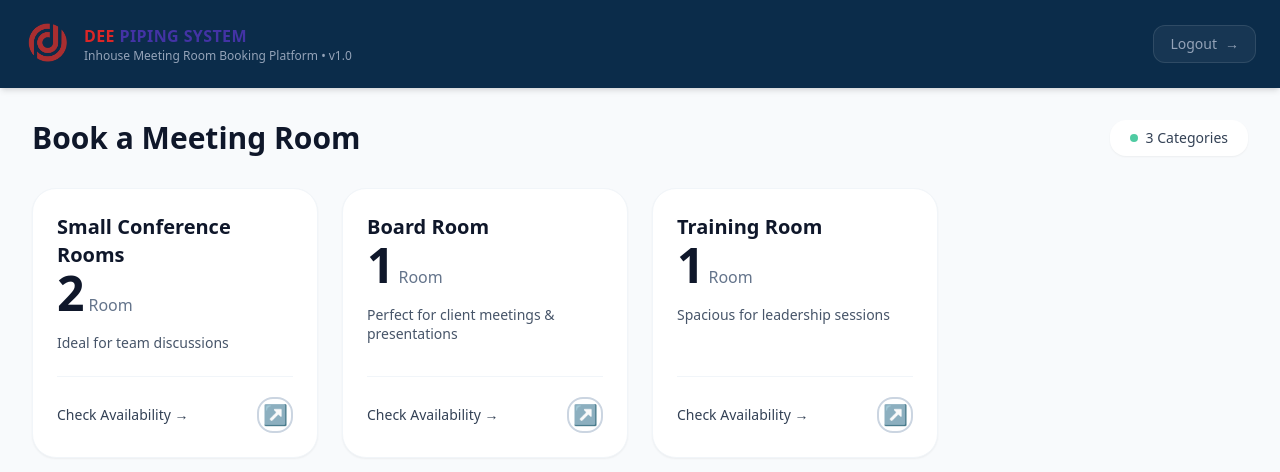
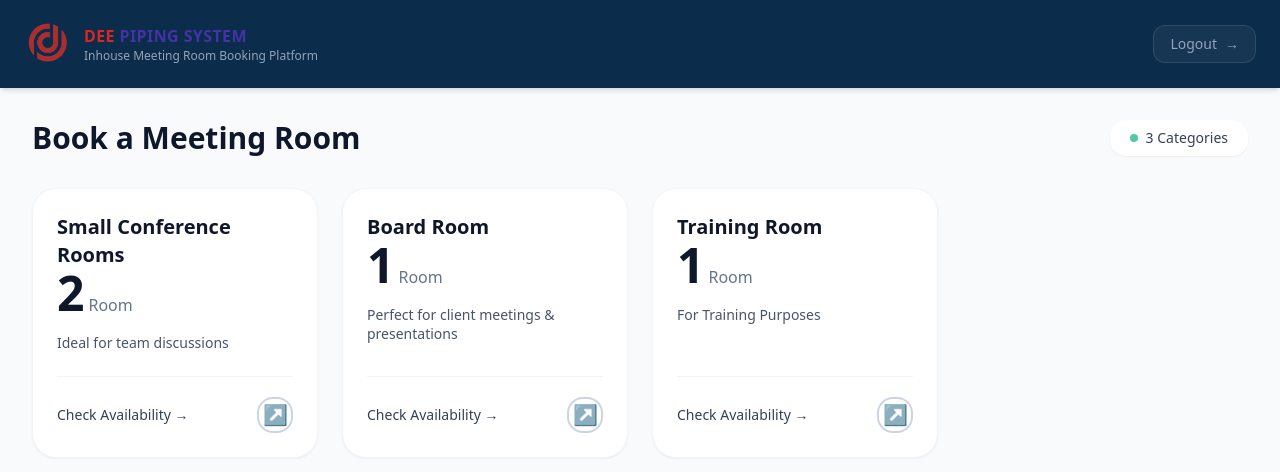
Before and after one commit to amitzz2004/meeting-app-plant2, a React (Vite) app in the folder frontend/: page /dashboard in a window 1280 px wide. Shown: the top 472 px of the page. Built offline with nearby package versions, Linux system fonts and the light colour scheme; no server answers; sample sign-in values are in the browser's storage.

Commit message:
removed v1.0

```diff
--- a/frontend/src/pages/Admindashboard.jsx
+++ b/frontend/src/pages/Admindashboard.jsx
@@ -144,7 +144,7 @@ export default function AdminDashboard() {
               <span style={{ color: "#4333a5" }}> PIPING SYSTEM</span>
             </div>
             <div style={{ fontSize: 11, color: "rgba(255,255,255,0.4)" }}>
-              Inhouse Meeting Room Booking Platform • v1.0
+              Inhouse Meeting Room Booking Platform
             </div>
           </div>
         </div>
--- a/frontend/src/pages/Dashboard.jsx
+++ b/frontend/src/pages/Dashboard.jsx
@@ -45,7 +45,7 @@ export default function Dashboard() {
                  <span className="text-[#4333a5]">PIPING SYSTEM</span>
               </h1>
               <p className="text-xs text-slate-400">
-                Inhouse Meeting Room Booking Platform • v1.0
+                Inhouse Meeting Room Booking Platform
               </p>
             </div>
           </div>
@@ -115,7 +115,7 @@ export default function Dashboard() {
               <p className="text-sm text-slate-600 leading-snug flex-1">
                 {index === 0 && "Ideal for team discussions"}
                 {index === 1 && "Perfect for client meetings & presentations"}
-                {index === 2 && "Spacious for leadership sessions"}
+                {index === 2 && "For Training Purposes"}
                 {index === 3 && "For Training purposes"}
               </p>
 
--- a/frontend/src/pages/Roompage.jsx
+++ b/frontend/src/pages/Roompage.jsx
@@ -45,7 +45,7 @@ export default function RoomPage() {
                 <span className="text-[#4333a5]">PIPING SYSTEM</span>
               </h1>
               <p className="text-xs text-slate-400">
-                Inhouse Meeting Room Booking Platform • v1.0
+                Inhouse Meeting Room Booking Platform
               </p>
             </div>
           </div>
--- a/frontend/src/pages/UserManagement.jsx
+++ b/frontend/src/pages/UserManagement.jsx
@@ -135,7 +135,7 @@ export default function UserManagement() {
               <span style={{ color: "#4333a5" }}> PIPING SYSTEM</span>
             </div>
             <div style={{ fontSize: 11, color: "rgba(255,255,255,0.4)" }}>
-              Inhouse Meeting Room Booking Platform • v1.0
+              Inhouse Meeting Room Booking Platform
             </div>
           </div>
         </div>
```
